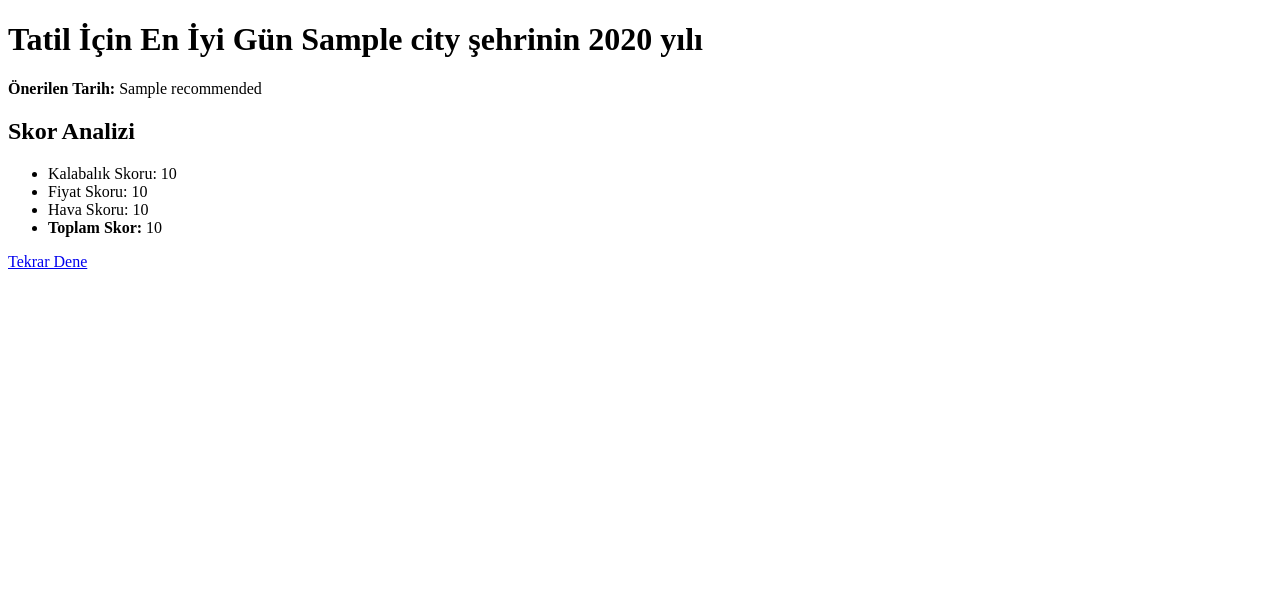
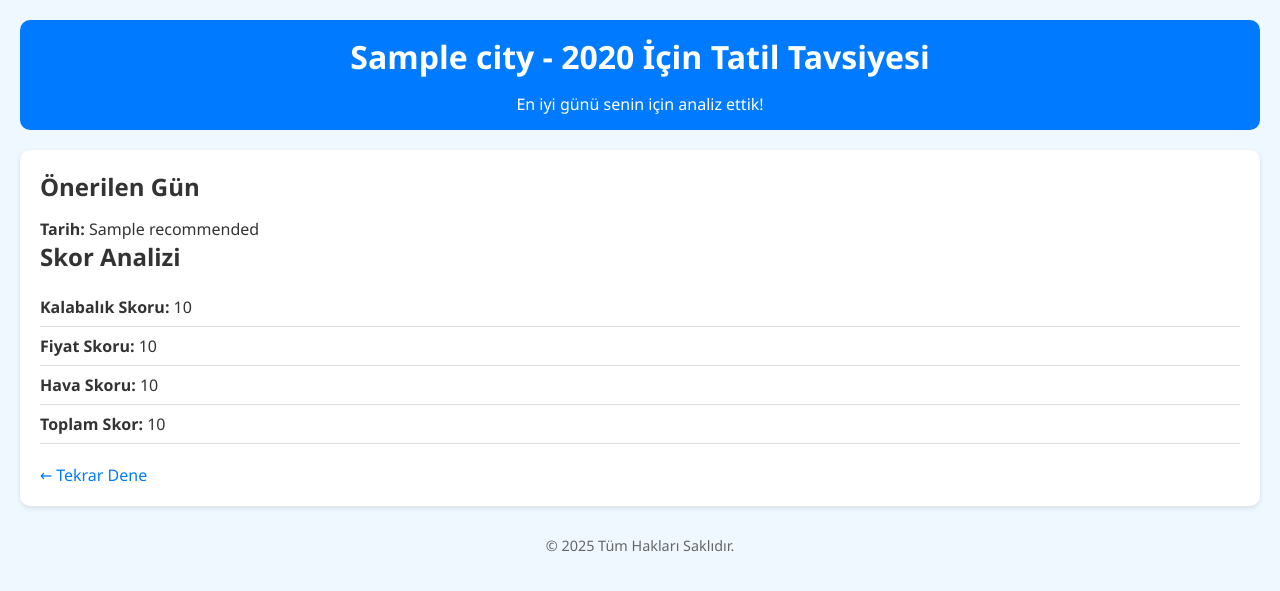
Before and after one commit to OgulcanGem/TRIPADVISOR, a Flask app: template templates/results.html in a window 1280 px wide. Shown: the top 591 px of the page. Run offline with Flask 3, Linux system fonts and the light colour scheme; the template is opened without the code that fills it: most values are stand-ins (such as "Sample title", 1, 10 or a date in 2020).

Commit message:
Yaptığın değişikliğe dair açıklama

```diff
--- a/templates/results.html
+++ b/templates/results.html
@@ -1,19 +1,110 @@
-<!doctype html>
+<!DOCTYPE html>
 <html lang="tr">
 <head>
-  <meta charset="utf-8">
-  <title>Tavsiye</title>
+  <meta charset="UTF-8" />
+  <meta name="viewport" content="width=device-width, initial-scale=1.0" />
+  <title>Tatil Tavsiyesi</title>
+  <style>
+    :root {
+      --primary-color: #007bff;
+      --background-color: #f0f8ff;
+      --text-color: #333;
+    }
+
+    * {
+      margin: 0;
+      padding: 0;
+      box-sizing: border-box;
+    }
+
+    body {
+      font-family: 'Segoe UI', Tahoma, Geneva, Verdana, sans-serif;
+      background-color: var(--background-color);
+      color: var(--text-color);
+      padding: 20px;
+    }
+
+    header {
+      background-color: var(--primary-color);
+      color: white;
+      padding: 15px;
+      text-align: center;
+      border-radius: 10px;
+    }
+
+    main {
+      margin-top: 20px;
+      background: white;
+      padding: 20px;
+      border-radius: 10px;
+      box-shadow: 0 2px 5px rgba(0, 0, 0, 0.1);
+    }
+
+    h1, h2 {
+      margin-bottom: 15px;
+    }
+
+    ul {
+      list-style: none;
+      padding-left: 0;
+      margin-bottom: 20px;
+    }
+
+    li {
+      padding: 8px 0;
+      border-bottom: 1px solid #ddd;
+    }
+
+    a {
+      color: var(--primary-color);
+      text-decoration: none;
+    }
+
+    a:hover {
+      text-decoration: underline;
+    }
+
+    footer {
+      margin-top: 30px;
+      text-align: center;
+      font-size: 0.9em;
+      color: #666;
+    }
+
+    @media (max-width: 600px) {
+      body {
+        padding: 10px;
+      }
+
+      main {
+        padding: 15px;
+      }
+    }
+  </style>
 </head>
 <body>
-  <h1>Tatil İçin En İyi Gün {{ city }} şehrinin {{ year }} yılı </h1>
-  <p><strong>Önerilen Tarih:</strong> {{ recommended }}</p>
-  <h2>Skor Analizi</h2>
-  <ul>
-    <li>Kalabalık Skoru: {{ crowd|round(2) }}</li>
-    <li>Fiyat Skoru: {{ price|round(2) }}</li>
-    <li>Hava Skoru: {{ weather|round(2) }}</li>
-    <li><strong>Toplam Skor:</strong> {{ composite|round(2) }}</li>
-  </ul>
-  <p><a href="/"> Tekrar Dene </a></p>
+  <header>
+    <h1>{{ city }} - {{ year }} İçin Tatil Tavsiyesi</h1>
+    <p>En iyi günü senin için analiz ettik!</p>
+  </header>
+
+  <main>
+    <h2>Önerilen Gün</h2>
+    <p><strong>Tarih:</strong> {{ recommended }}</p>
+
+    <h2>Skor Analizi</h2>
+    <ul>
+      <li><strong>Kalabalık Skoru:</strong> {{ crowd|round(2) }}</li>
+      <li><strong>Fiyat Skoru:</strong> {{ price|round(2) }}</li>
+      <li><strong>Hava Skoru:</strong> {{ weather|round(2) }}</li>
+      <li><strong>Toplam Skor:</strong> {{ composite|round(2) }}</li>
+    </ul>
+
+    <p><a href="/">← Tekrar Dene</a></p>
+  </main>
+
+  <footer>
+    &copy; 2025 Tüm Hakları Saklıdır.
+  </footer>
 </body>
 </html>
```
Also changed, not shown: templates/index.html (+67 -121 lines), 1 other file.
